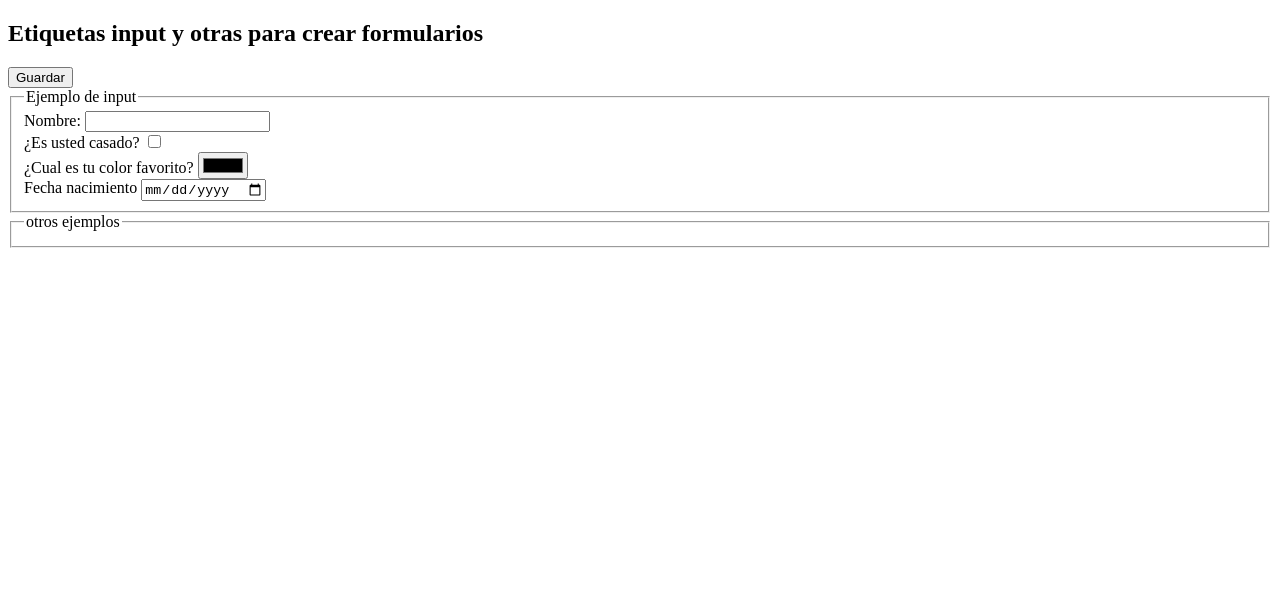
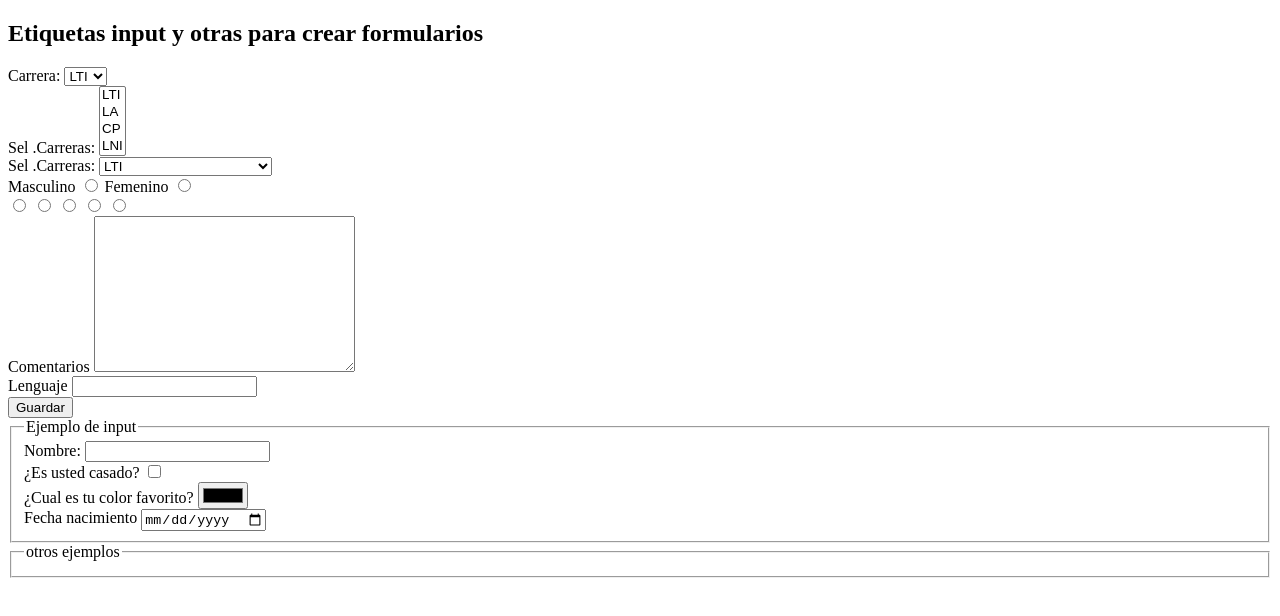
Before and after one commit to DevanyAChavez/WebPage51_15, a plain HTML site: page Formulario.html in a window 1280 px wide. Drawn offline with Linux system fonts and the light colour scheme.

Commit message:
Formularios

```diff
--- a/Formulario.html
+++ b/Formulario.html
@@ -13,6 +13,83 @@
     <main>
         <article>
             <h1>Etiquetas input y otras para crear formularios</h1>
+
+            <!-- Lista desplegable -->
+            <div>
+                <label for="carrera">Carrera:</label>
+                <select name="carrera" id="carrera">
+                    <option value="4">LTI</option>
+                    <option value="3">LA</option>
+                    <option value="8">CP</option>
+                    <option value="5">LNI</option>
+                </select>
+            </div>
+
+            <!-- Lista seleccion multiple -->
+            <div>
+                <label for="carreramult">Sel .Carreras:</label>
+                <select name="carreramult" id="carreramult" multiple>
+                    <option value="4">LTI</option>
+                    <option value="3">LA</option>
+                    <option value="8">CP</option>
+                    <option value="5">LNI</option>
+                </select>
+            </div>
+
+            <!-- Lista grupos de opciones -->
+            <div>
+                <label for="carreragpo">Sel .Carreras:</label>
+                <select name="carreragpo" id="carreragpo" >
+                    <optgroup label="Profesionales">
+                        <option value="4">LTI</option>
+                        <option value="3">LA</option>
+                        <option value="8">CP</option>
+                        <option value="5">LNI</option>
+                    </optgroup>
+                    <optgroup label="Tecnica">
+                        <option value="15">Desarrollo de Software</option>
+                    </optgroup>
+                </select>
+            </div>
+
+            <div>
+                <label for="masculino">Masculino</label>
+                <input type="radio" name="genero" id="masculino">
+
+                <label for="femenino">Femenino</label>
+                <input type="radio" name="genero" id="femenino">
+            </div>
+
+            <div>
+                <input type="radio" name="equipos" id="masculino">
+                <input type="radio" name="genero" id="masculino">
+                <input type="radio" name="genero" id="masculino">
+                <input type="radio" name="genero" id="masculino">
+                <input type="radio" name="genero" id="masculino">
+
+            </div>
+
+            <div>
+                <label for="comentarios">Comentarios</label>
+                <textarea name="comentarios" id="" cols="30" rows="10"></textarea>
+            </div>
+
+            <!-- Data list -->
+            <div>
+                <label for="lenguaje">Lenguaje</label>
+                <input type="text" name="lenguaje" id="lenguaje" list="lenguajes">
+
+                <datalist id="lenguajes">
+                    <option value="python">
+                    <option value="visual basic">
+                    <option value="ruby">
+                    <option value="java">
+                    <option value="c++">
+                    <option value="c#">
+                    <option value="c">
+                </datalist>
+            </div>
+
             <button>Guardar</button>
             <form action="" method="post">
                 <fieldset>
```
